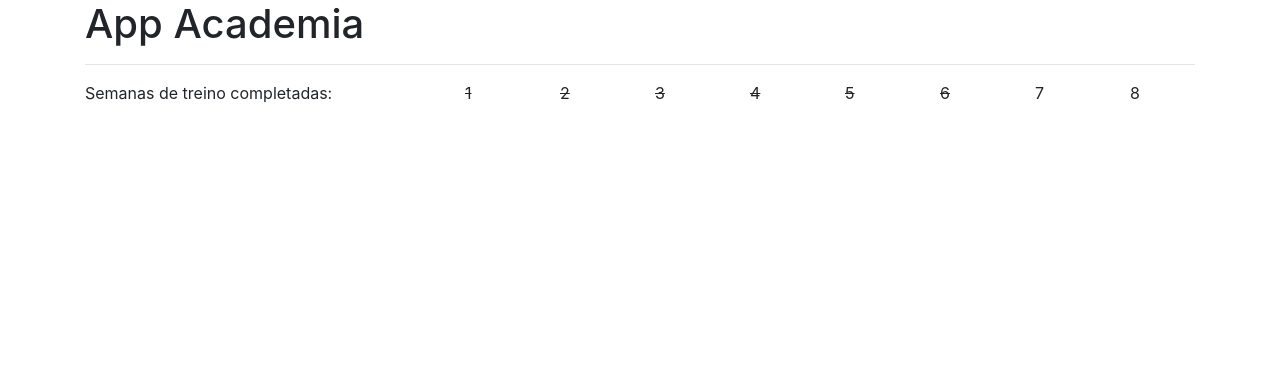
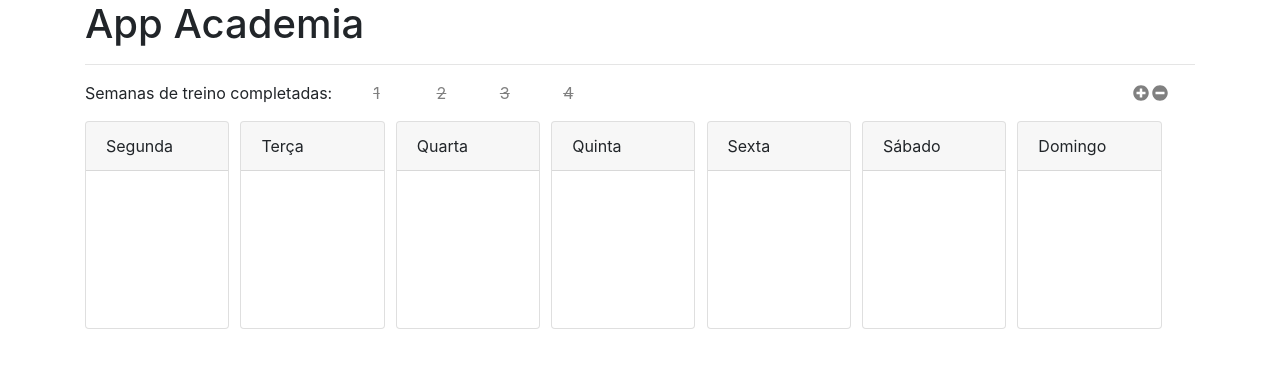
Before and after one commit to leosch92/academia, an Angular app: page / in a window 1280 px wide. Shown: the top 368 px of the page. Built offline with nearby package versions, Linux system fonts and the light colour scheme; what primeng would draw is missing.

Commit message:
Componente de semanas completadas implementado por inteiro. Falta perfumaria e separar com navegacao

```diff
--- a/src/app/completed-weeks/completed-weeks.component.css
+++ b/src/app/completed-weeks/completed-weeks.component.css
@@ -0,0 +1,8 @@
+.icon {
+    color: gray;
+    margin-left: 0.2em;
+}
+
+.icon:hover {
+  text-decoration: none;
+}
--- a/src/app/completed-weeks/completed-weeks.component.html
+++ b/src/app/completed-weeks/completed-weeks.component.html
@@ -1,11 +1,37 @@
 <div class="row" style="margin-bottom: 1em;">
-  <div class="col-4">
+  <div class="col-3">
     Semanas de treino completadas:
   </div>
-  <div class="col-1" *ngFor="let week of totalWeeks" style="margin: auto;">
-    <del *ngIf="completedWeeks.includes(week); else notCompleted">{{ week }}</del>
-    <ng-template #notCompleted>
-        {{ week }}
-    </ng-template>
+
+  <div class="col-8">
+    <div class="row justify-content-start">
+      <div
+        class="col-1"
+        *ngFor="let week of totalWeeks"
+      >
+        <a href="#/" (click)="onToggleWeekCompleted(week)" class="icon">
+          <del *ngIf="completedWeeks.includes(week); else notCompleted">{{ week }}</del>
+          <ng-template #notCompleted>
+              {{ week }}
+          </ng-template>
+        </a>
+      </div>
+    </div>
   </div>
+
+  <div class="col-1">
+    <a href="#/" title="Add week" (click)="onAddWeek()" class="icon">
+      <fa-icon [icon]="faPlusCircle"></fa-icon>
+    </a>
+    <a
+      href="#/"
+      title="Remove week"
+      (click)="onRemoveWeek()"
+      class="icon"
+      *ngIf="numberOfTotalWeeks != 0"
+    >
+      <fa-icon [icon]="faMinusCircle"></fa-icon>
+    </a>
+  </div>
+
 </div>
--- a/src/app/completed-weeks/completed-weeks.component.ts
+++ b/src/app/completed-weeks/completed-weeks.component.ts
@@ -1,4 +1,6 @@
 import { Component, OnInit, Input } from '@angular/core';
+import { IconDefinition, faPlusCircle, faMinusCircle } from '@fortawesome/free-solid-svg-icons';
+import { ArrayUtil } from '../utils/array.util'
 
 @Component({
   selector: 'app-completed-weeks',
@@ -7,12 +9,36 @@ import { Component, OnInit, Input } from '@angular/core';
 })
 export class CompletedWeeksComponent implements OnInit {
 
-  totalWeeks: number[] = [1, 2, 3, 4, 5, 6 , 7, 8];
+  totalWeeks: number[] = [];
+  numberOfTotalWeeks = 4;
   completedWeeks: number[] = [1, 2, 3, 4, 5, 6];
+  faPlusCircle: IconDefinition = faPlusCircle;
+  faMinusCircle: IconDefinition = faMinusCircle;
 
   constructor() { }
 
   ngOnInit() {
+    for (let i = 1; i <= this.numberOfTotalWeeks; i++){
+      this.totalWeeks.push(i);
+    }
+  }
+
+  onAddWeek() {
+    this.totalWeeks.push(++this.numberOfTotalWeeks);
+  }
+
+  onRemoveWeek() {
+    ArrayUtil.remove(this.completedWeeks, this.numberOfTotalWeeks);
+    this.numberOfTotalWeeks--;
+    this.totalWeeks.pop();
+  }
+
+  onToggleWeekCompleted(week: number) {
+    if (this.completedWeeks.some(w => w == week)){
+      ArrayUtil.remove(this.completedWeeks, week);
+    } else {
+      this.completedWeeks.push(week);
+    }
   }
 
 }
--- a/src/app/day-list/train-day/train-day-options/add-exercise/add-exercise.component.ts
+++ b/src/app/day-list/train-day/train-day-options/add-exercise/add-exercise.component.ts
@@ -1,6 +1,6 @@
 import { Component, OnInit, ElementRef, ViewChild, Input, Output, EventEmitter } from '@angular/core';
 import { Exercise } from '../../exercise';
-import { TrainDaysService } from 'src/app/day-list/train-days.service';
+import { TrainDaysService } from '../../../train-days.service';
 
 @Component({
   selector: 'app-add-exercise',
--- a/src/app/day-list/train-day/train-day-options/train-day-options.component.ts
+++ b/src/app/day-list/train-day/train-day-options/train-day-options.component.ts
@@ -1,6 +1,6 @@
 import { Component, OnInit, Input } from '@angular/core';
 import { faPlusSquare, IconDefinition, faSave } from '@fortawesome/free-solid-svg-icons';
-import { TrainDaysService } from 'src/app/day-list/train-days.service';
+import { TrainDaysService } from '../../train-days.service';
 
 @Component({
   selector: 'app-train-day-options',
--- a/src/app/day-list/train-day/train-day.component.ts
+++ b/src/app/day-list/train-day/train-day.component.ts
@@ -1,9 +1,9 @@
 import { Component, Input, OnInit } from '@angular/core';
-import { TrainDay } from 'src/app/shared/train-day.model';
-import { TrainDaysService } from 'src/app/day-list/train-days.service';
+import { TrainDay } from '../../shared/train-day.model';
+import { TrainDaysService } from '../train-days.service';
 import { Exercise } from './exercise';
 import { SelectItem } from 'primeng/components/common/selectitem';
-import { Groupings } from 'src/app/shared/constants/groupings.constant';
+import { Groupings } from '../../shared/constants/groupings.constant';
 
 
 @Component({
--- a/src/app/day-list/train-days.service.ts
+++ b/src/app/day-list/train-days.service.ts
@@ -1,6 +1,6 @@
 import { TrainDay } from "../shared/train-day.model";
 import { Exercise } from "./train-day/exercise";
-import { cloneDeep } from 'node_modules/lodash';
+import { cloneDeep } from 'lodash';
 import { EventEmitter } from "@angular/core";
 
 export class TrainDaysService{
@@ -13,10 +13,25 @@ export class TrainDaysService{
 
     constructor(){
       this.trainDays = JSON.parse(localStorage.getItem(this.trainDaysKeyJSON));
+      if (this.trainDays == null){
+        this.trainDays = this.getEmptyTrainDays();
+      }
     }
 
     getTrainDays(): TrainDay[] {
       return cloneDeep(this.trainDays);
+    }
+
+    private getEmptyTrainDays(): TrainDay[] {
+      return [
+        new TrainDay('Segunda', [], []),
+        new TrainDay('Terça', [], []),
+        new TrainDay('Quarta', [], []),
+        new TrainDay('Quinta', [], []),
+        new TrainDay('Sexta', [], []),
+        new TrainDay('Sábado', [], []),
+        new TrainDay('Domingo', [], [])
+      ];
     }
 
     addExercise(trainDayId: number, exercise: Exercise): void {
--- /dev/null
+++ b/src/app/utils/array.util.ts
@@ -0,0 +1,8 @@
+export class ArrayUtil {
+  static remove(array: any[], element: any): void{
+    const index: number = array.indexOf(element);
+    if (index !== -1){
+      array.splice(index, 1);
+    }
+  }
+}
```
